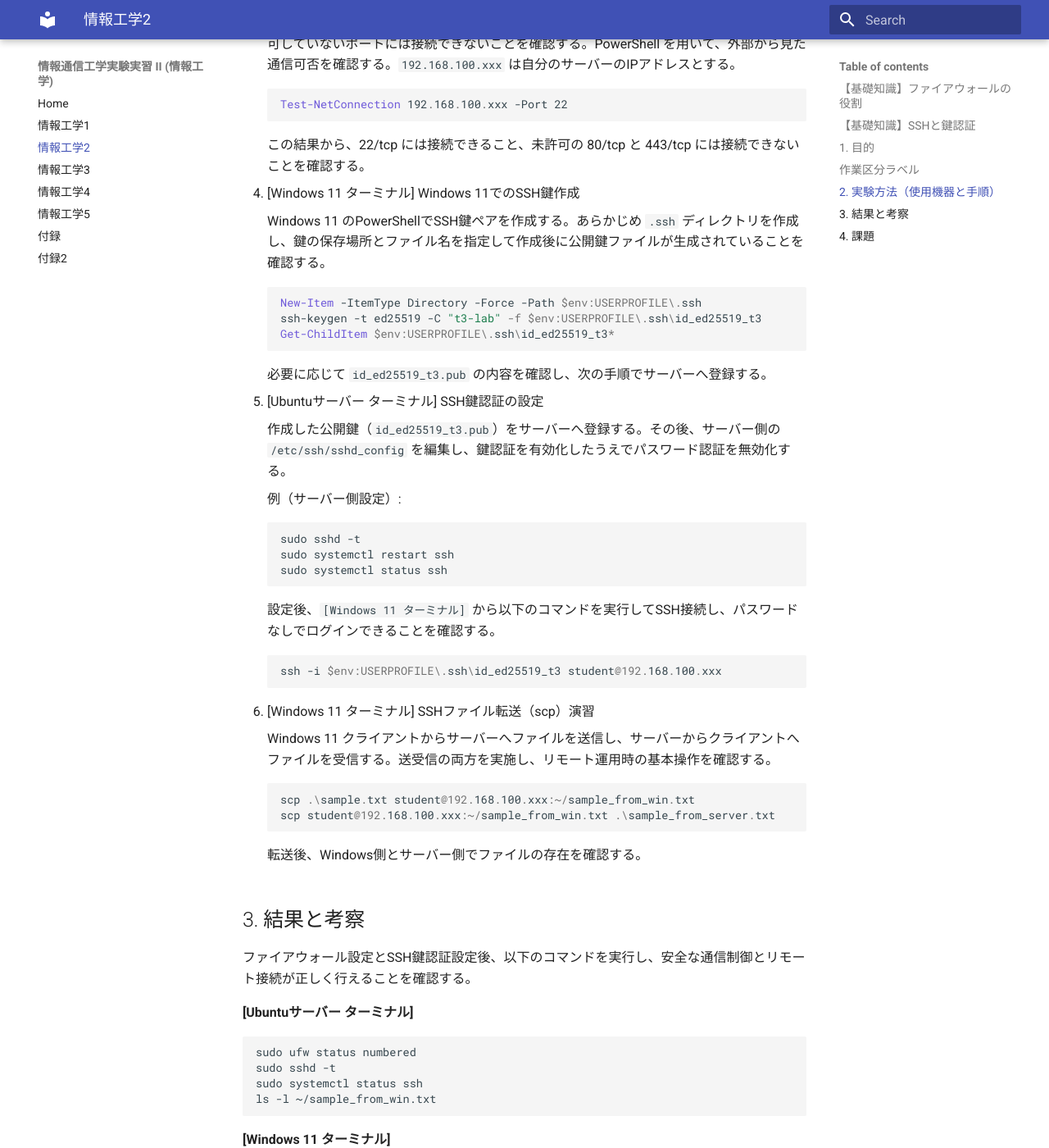
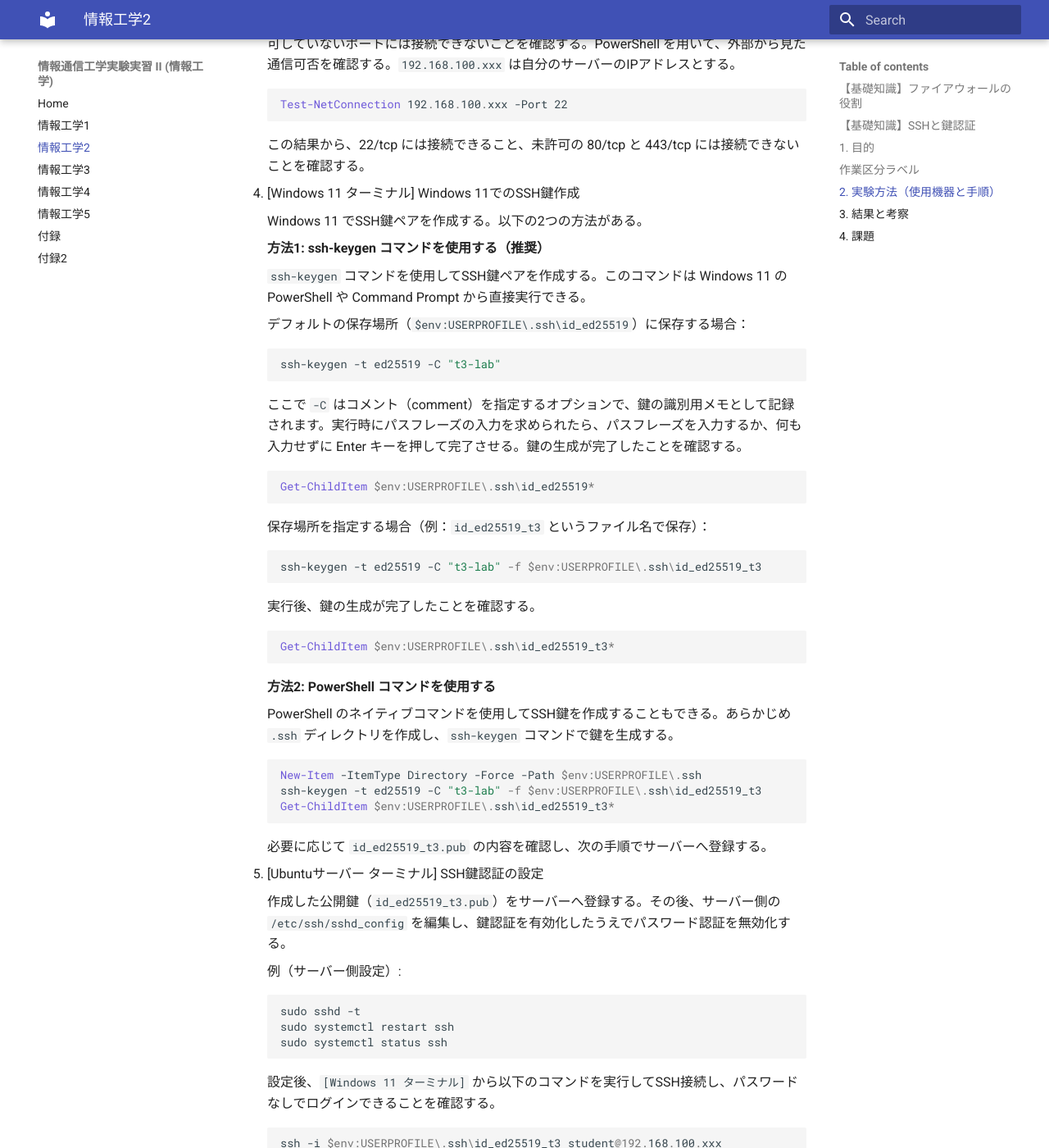
Before and after one commit to hiracchi/metro-cit-t3-lab, an MkDocs documentation site: the page built from docs/lab2.md, in a window 1280 px wide and 1400 px high, scrolled down 1419 px. Shown: the whole window at 82% size. Built offline with MkDocs 1.6.1 and Material for MkDocs 9.7.7, drawn with Linux system fonts in a browser that asks for light colours; some of the changed text lies outside the part shown.

Commit message:
update: ssh command

````diff
--- a/docs/lab2.md
+++ b/docs/lab2.md
@@ -51,7 +51,39 @@ SSHはサーバーへ遠隔接続して管理するための仕組みであり
 
 1. [Windows 11 ターミナル] Windows 11でのSSH鍵作成
 
-    Windows 11 のPowerShellでSSH鍵ペアを作成する。あらかじめ `.ssh` ディレクトリを作成し、鍵の保存場所とファイル名を指定して作成後に公開鍵ファイルが生成されていることを確認する。
+    Windows 11 でSSH鍵ペアを作成する。以下の2つの方法がある。
+
+    **方法1: ssh-keygen コマンドを使用する（推奨）**
+
+    `ssh-keygen` コマンドを使用してSSH鍵ペアを作成する。このコマンドは Windows 11 の PowerShell や Command Prompt から直接実行できる。
+
+    デフォルトの保存場所（`$env:USERPROFILE\.ssh\id_ed25519`）に保存する場合：
+
+    ```powershell
+    ssh-keygen -t ed25519 -C "t3-lab"
+    ```
+
+    ここで `-C` はコメント（comment）を指定するオプションで、鍵の識別用メモとして記録されます。実行時にパスフレーズの入力を求められたら、パスフレーズを入力するか、何も入力せずに Enter キーを押して完了させる。鍵の生成が完了したことを確認する。
+
+    ```powershell
+    Get-ChildItem $env:USERPROFILE\.ssh\id_ed25519*
+    ```
+
+    保存場所を指定する場合（例：`id_ed25519_t3` というファイル名で保存）：
+
+    ```powershell
+    ssh-keygen -t ed25519 -C "t3-lab" -f $env:USERPROFILE\.ssh\id_ed25519_t3
+    ```
+
+    実行後、鍵の生成が完了したことを確認する。
+
+    ```powershell
+    Get-ChildItem $env:USERPROFILE\.ssh\id_ed25519_t3*
+    ```
+
+    **方法2: PowerShell コマンドを使用する**
+
+    PowerShell のネイティブコマンドを使用してSSH鍵を作成することもできる。あらかじめ `.ssh` ディレクトリを作成し、`ssh-keygen` コマンドで鍵を生成する。
 
     ```powershell
     New-Item -ItemType Directory -Force -Path $env:USERPROFILE\.ssh
@@ -83,6 +115,15 @@ SSHはサーバーへ遠隔接続して管理するための仕組みであり
 
     Windows 11 クライアントからサーバーへファイルを送信し、サーバーからクライアントへファイルを受信する。送受信の両方を実施し、リモート運用時の基本操作を確認する。
 
+    PowerShell またはコマンドプロンプトから `scp` コマンドで実行できます。
+
+    ```bash
+    scp sample.txt student@192.168.100.xxx:~/sample_from_win.txt
+    scp student@192.168.100.xxx:~/sample_from_win.txt sample_from_server.txt
+    ```
+
+    または PowerShell で相対パスを指定する場合：
+
     ```powershell
     scp .\sample.txt student@192.168.100.xxx:~/sample_from_win.txt
     scp student@192.168.100.xxx:~/sample_from_win.txt .\sample_from_server.txt
@@ -104,13 +145,16 @@ ls -l ~/sample_from_win.txt
 
 **[Windows 11 ターミナル]**
 
+```bash
+scp sample.txt student@192.168.100.xxx:~/sample_from_win.txt
+scp student@192.168.100.xxx:~/sample_from_win.txt sample_from_server.txt
+```
+
 ```powershell
 New-Item -ItemType Directory -Force -Path $env:USERPROFILE\.ssh
 ssh-keygen -t ed25519 -C "t3-lab" -f $env:USERPROFILE\.ssh\id_ed25519_t3
 Test-NetConnection 192.168.100.xxx -Port 22
 ssh -i $env:USERPROFILE\.ssh\id_ed25519_t3 student@192.168.100.xxx
-scp .\sample.txt student@192.168.100.xxx:~/sample_from_win.txt
-scp student@192.168.100.xxx:~/sample_from_win.txt .\sample_from_server.txt
 ```
 
 📷 **【エビデンス取得】** 以下の6点をスクリーンショットで取得し、図としてレポートに挿入・説明すること。
@@ -119,7 +163,7 @@ scp student@192.168.100.xxx:~/sample_from_win.txt .\sample_from_server.txt
 2. Windows 11 クライアントで `ssh-keygen -t ed25519 -C "t3-lab" -f $env:USERPROFILE\.ssh\id_ed25519_t3` と `Get-ChildItem $env:USERPROFILE\.ssh\id_ed25519_t3*` を実行し、鍵ペアが生成されたことが確認できる画面
 3. `sudo sshd -t` と `sudo systemctl status ssh` を実行し、SSH設定が有効でサービスが動作していることが確認できる画面
 4. Windows 11 クライアントからSSH接続し、パスワードなしでログインできることが確認できる画面
-5. Windows 11 クライアントで `scp .\sample.txt student@192.168.100.xxx:~/sample_from_win.txt` と `scp student@192.168.100.xxx:~/sample_from_win.txt .\sample_from_server.txt` を実行し、送受信が成功したことが確認できる画面
+5. Windows 11 クライアントで `scp sample.txt student@192.168.100.xxx:~/sample_from_win.txt` と `scp student@192.168.100.xxx:~/sample_from_win.txt sample_from_server.txt` を実行し、送受信が成功したことが確認できる画面
 6. Windows 11 クライアントで `Test-NetConnection 192.168.100.xxx -Port 22`、`Test-NetConnection 192.168.100.xxx -Port 80`、`Test-NetConnection 192.168.100.xxx -Port 443` を実行し、許可した通信と遮断された通信の違いが確認できる画面
 
 ## 4. 課題
````
Also changed, not shown: docs/index.md (+1 -0 lines).
